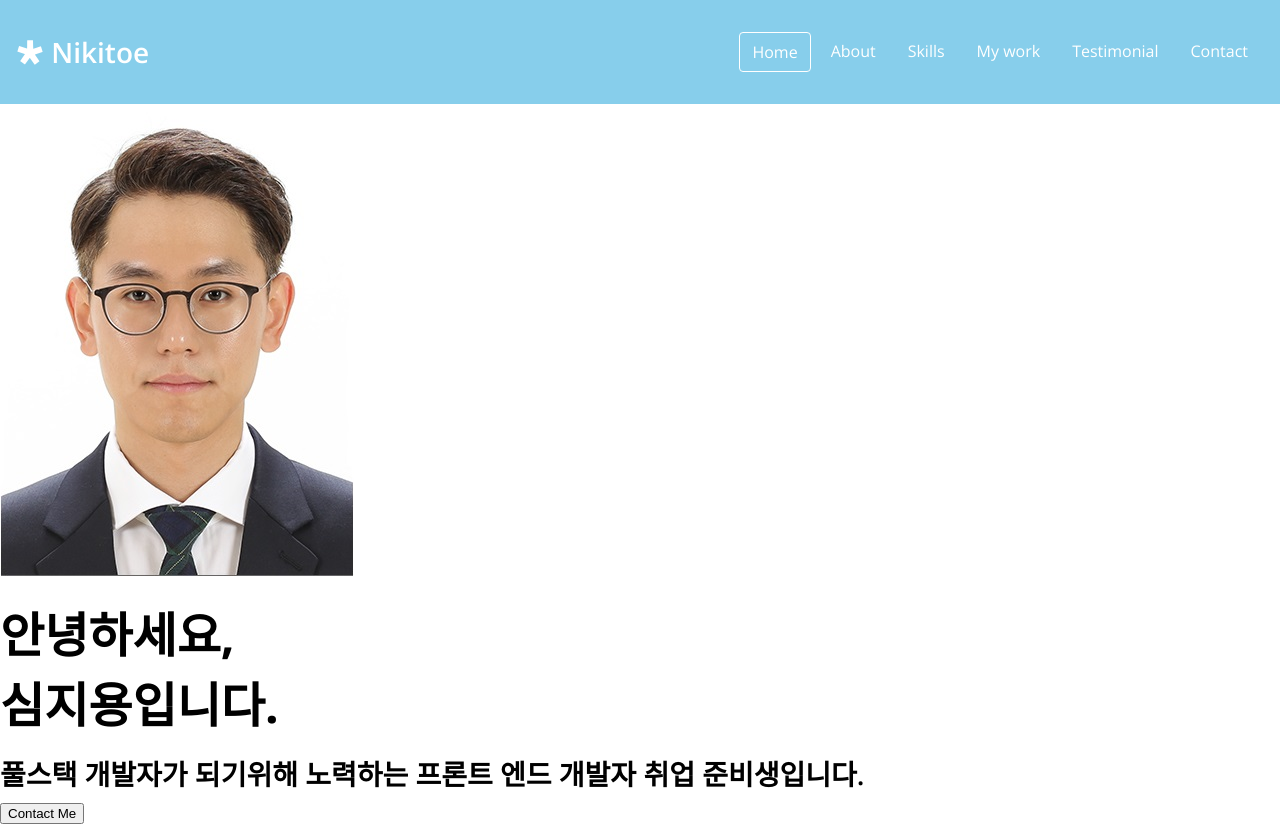
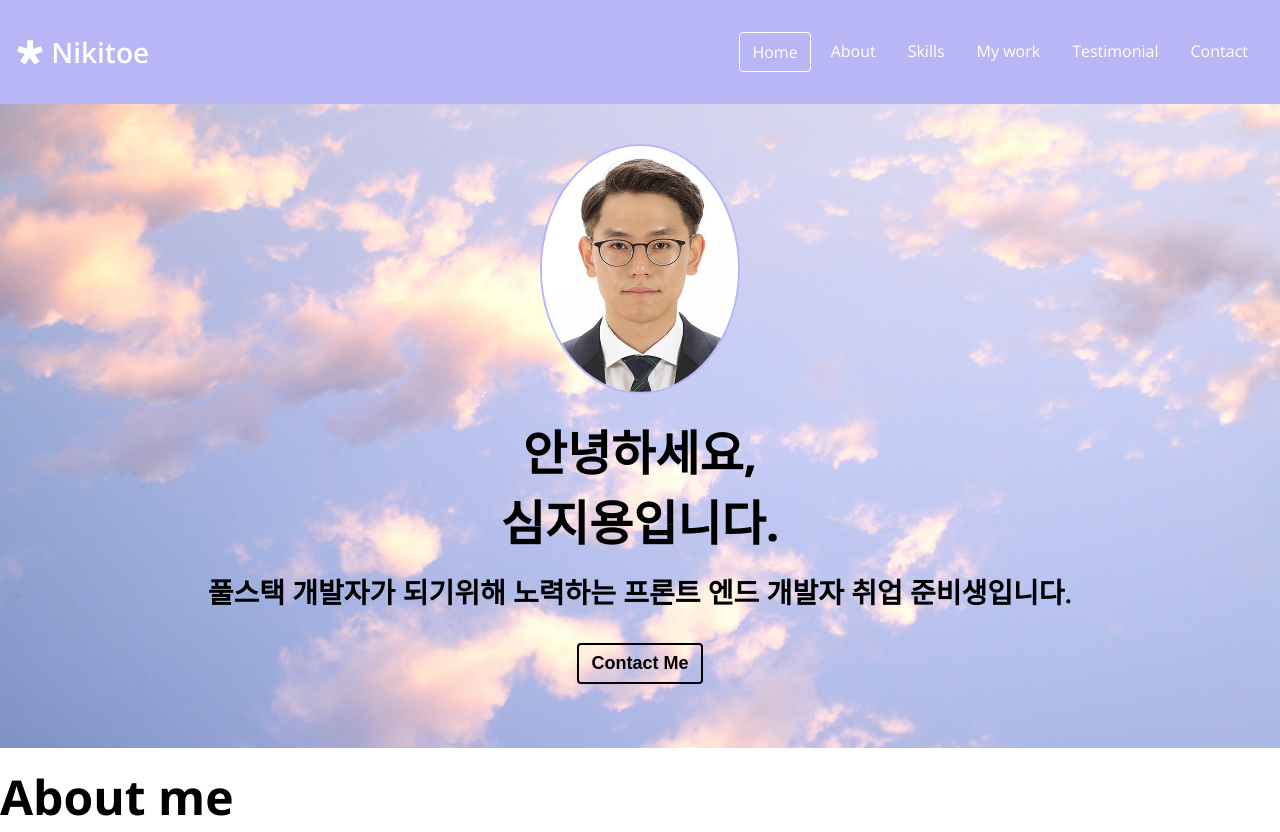
Before and after one commit to nikitoe/portfolio, a plain HTML site: page index.html in a window 1280 px wide. Shown: the top 832 px of the page. Drawn offline with nearby package versions, Linux system fonts and the light colour scheme.

Commit message:
CSS: Home

```diff
--- a/style.css
+++ b/style.css
@@ -50,9 +50,20 @@ a {
 }
 
 ul {
+  padding-left: 0;
+}
+
+li {
   /* 목록 스타일을 제거 */
   list-style: none;
-  padding-left: 0;
+}
+
+button {
+  /* 버튼의 기본속성 제거 */
+  background-color: transparent;
+  cursor: pointer;
+  border: none;
+  outline: none;
 }
 
 /* Typography */
@@ -89,7 +100,7 @@ p {
 #navbar {
   display: flex;
   justify-content: space-between;
-  background-color: skyblue;
+  background-color: #b8b6f5;
   align-items: center;
   color: var(--color-white);
   padding: 16px;
@@ -116,5 +127,33 @@ p {
 }
 
 .navbar__menu__item:hover {
-  background-color: var(--color-dark-blue);
+  background-color: #7c79bd;
 }
+
+/* Home */
+#home {
+  background: url("imgs/home-background.png") center/cover no-repeat;
+  padding: 40px;
+  text-align: center;
+}
+
+.home__avatar {
+  width: 200px;
+  height: 250px;
+  border-radius: 50%;
+  border: 2px solid #b8b6f5;
+}
+
+.home__title,
+.home__description {
+  color: var(--color-black);
+}
+
+.home__contact {
+  font-size: var(--font-regular);
+  font-weight: var(--weight-bold);
+  margin: 24px;
+  padding: 8px 12px;
+  border: 2px solid var(--color-black);
+  border-radius: var(--size-border-radius);
+}
```
Also changed, not shown: index.html (+1 -0 lines), imgs/home-background.png (added).
